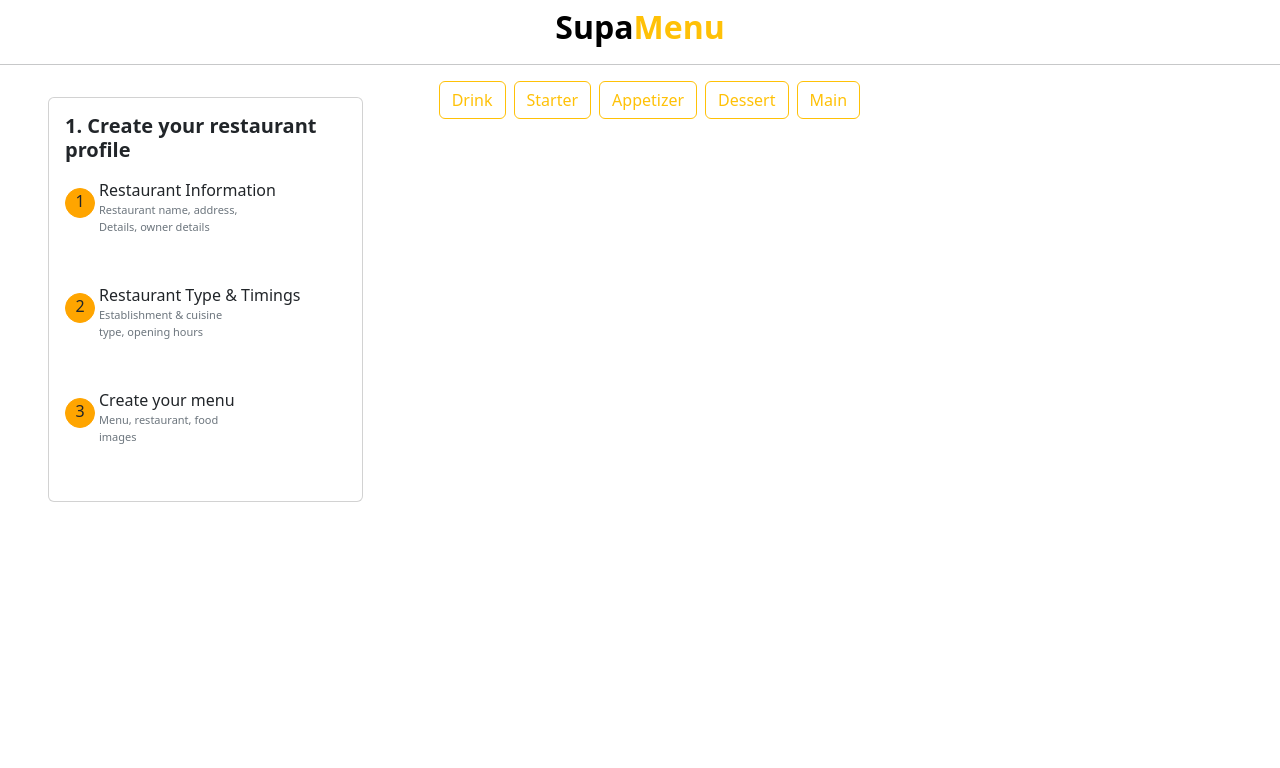
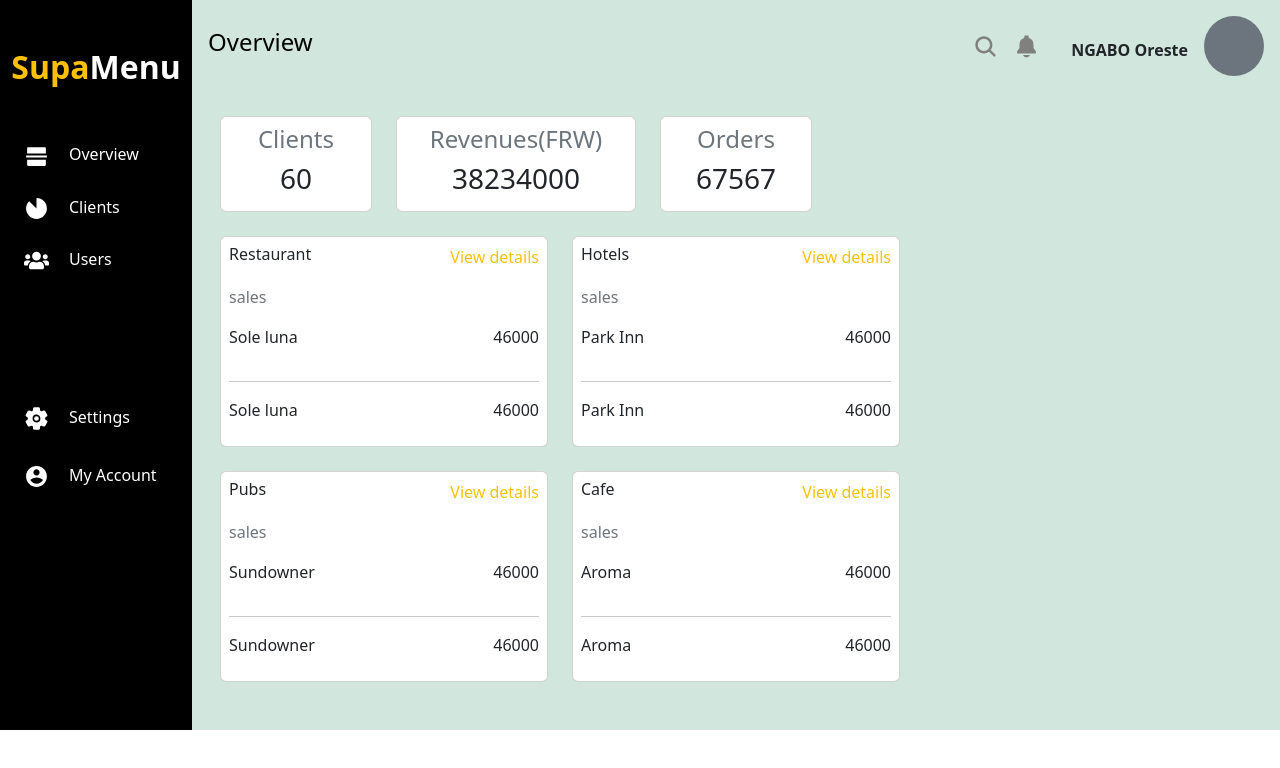
Before and after one commit to orestengabo0/Supa-menu-, a React (Vite) app in the folder Front-end/: page / in a window 1280 px wide. Shown: the top 768 px of the page. Built offline with nearby package versions, Linux system fonts and the light colour scheme.

Commit message:
income and customer analysis tables according to their categories

```diff
--- a/Front-end/src/App.tsx
+++ b/Front-end/src/App.tsx
@@ -6,12 +6,13 @@ import WelcomePage from "./components/WelcomePage/WelcomePage";
 import Clients from "./components/Clients/Clients";
 import AddClientForm from "./components/AddClientForm/AddClientForm";
 import Steps from "./components/AppUsageSteps/Steps";
+import Overview from "./components/Overview/Overview";
 
 const App = () => {
   return (
     <Router>
       <Routes>
-        <Route path="/" element={<Steps />}></Route>
+        <Route path="/" element={<Overview />}></Route>
         {/* <Route path="/signup" element={<SignUp />}></Route>
         <Route path="/signin" element={<SignIn />}></Route>
         <Route path="/clientTable" element={<Clients />}></Route>
--- a/Front-end/src/components/Clients/Clients.tsx
+++ b/Front-end/src/components/Clients/Clients.tsx
@@ -4,7 +4,6 @@ import styles from "./Clients.module.css";
 import SideBar from "../SideBar/SideBar";
 import AddClient from "../AddClientButton/AddClient";
 import ClientTable from "../TableClients/ClientTable";
-import { Link } from 'react-router-dom'
 
 const Clients = () => {
   const [showSearch, setShowSearch] = useState(false);
--- /dev/null
+++ b/Front-end/src/components/Overview/Overview.module.css
@@ -0,0 +1,5 @@
+.box {
+    height: 60px;
+    width: 60px;
+    border-radius: 50%;
+}
--- /dev/null
+++ b/Front-end/src/components/Overview/Overview.tsx
@@ -0,0 +1,98 @@
+import React, { useState } from "react";
+import SideBar from "../SideBar/SideBar";
+import { IoNotificationsSharp, IoSearch } from "react-icons/io5";
+import styles from "./Overview.module.css";
+import OverviewCard from "./OverviewCard";
+import OverviewCategoriesInfo from "./OverviewCategoriesInfo";
+
+const Overview = () => {
+  const [showSearch, setShowSearch] = useState(false);
+
+  const handleSearchClick = () => {
+    setShowSearch((prevState) => !prevState);
+  };
+
+  return (
+    <div className="d-flex">
+      <SideBar />
+      <div className="bg-success-subtle flex-grow-1">
+        <div className="p-3 d-flex justify-content-between align-items-center">
+          <h4 className="text-black">Overview</h4>
+          <div className="d-flex align-items-center">
+            <div
+              className="mx-3"
+              onClick={handleSearchClick}
+              style={{ cursor: "pointer" }}
+            >
+              <IoSearch color="gray" size={25} />
+            </div>
+            {showSearch && (
+              <input
+                type="text"
+                placeholder="Search..."
+                className="form-control mx-3"
+                style={{ width: "200px" }}
+              />
+            )}
+            <span>
+              <IoNotificationsSharp color="gray" size={25} />
+            </span>
+            <div className="d-flex align-items-center ms-3">
+              <p className="fw-semibold mx-3 mt-2 mb-0">NGABO Oreste</p>
+              <div className={`bg-secondary box ${styles["box"]}`}></div>
+            </div>
+          </div>
+        </div>
+        <div className="row mt-4 mx-3">
+          <div className="col-md-2">
+            <OverviewCard cardHeading="Clients" cardNumber={60} />
+          </div>
+          <div className="col-md-3">
+            <OverviewCard cardHeading="Revenues(FRW)" cardNumber={38234000} />
+          </div>
+          <div className="col-md-2">
+            <OverviewCard cardHeading="Orders" cardNumber={67567} />
+          </div>
+        </div>
+        <div>
+          <div className="mb-5">
+            <div className="row mt-4 mx-3">
+              <div className="col-md-4">
+                <OverviewCategoriesInfo
+                  category="Restaurant"
+                  consumer="Sole luna"
+                  consumerPrice={46000}
+                />
+              </div>
+              <div className="col-md-4">
+                <OverviewCategoriesInfo
+                  category="Hotels"
+                  consumer="Park Inn"
+                  consumerPrice={46000}
+                />
+              </div>
+            </div>
+            <div className="row mt-4 mx-3">
+              <div className="col-md-4">
+                <OverviewCategoriesInfo
+                  category="Pubs"
+                  consumer="Sundowner"
+                  consumerPrice={46000}
+                />
+              </div>
+              <div className="col-md-4">
+                <OverviewCategoriesInfo
+                  category="Cafe"
+                  consumer="Aroma"
+                  consumerPrice={46000}
+                />
+              </div>
+            </div>
+          </div>
+        </div>
+      </div>
+    </div>
+  );
+};
+
+export default Overview;
--- /dev/null
+++ b/Front-end/src/components/Overview/OverviewCard.tsx
@@ -0,0 +1,17 @@
+import React from "react";
+
+interface Props {
+  cardHeading: string;
+  cardNumber: number;
+}
+
+const OverviewCard = ({ cardHeading, cardNumber }: Props) => {
+  return (
+    <div className="card p-2">
+      <h3 className="text-secondary text-center fs-4">{cardHeading}</h3>
+      <h1 className="text-center fs-3">{cardNumber}</h1>
+    </div>
+  );
+};
+
+export default OverviewCard;
--- /dev/null
+++ b/Front-end/src/components/Overview/OverviewCategoriesInfo.tsx
@@ -0,0 +1,30 @@
+import React from 'react'
+
+interface Props {
+    category: string,
+    consumer: string,
+    consumerPrice: number,
+}
+
+const OverviewCategoriesInfo = ({category, consumer, consumerPrice}:Props) => {
+  return (
+    <div className='card p-2'>
+        <div className='d-flex justify-content-between'>
+            <h6>{category}</h6>
+            <p className='text-warning'>View details</p>
+        </div>
+        <p className='text-secondary'>sales</p>
+        <div className='d-flex justify-content-between'>
+            <p>{consumer}</p>
+            <p>{consumerPrice}</p>
+        </div>
+        <hr />
+        <div className='d-flex justify-content-between'>
+            <p>{consumer}</p>
+            <p>{consumerPrice}</p>
+        </div>
+    </div>
+  )
+}
+
+export default OverviewCategoriesInfo
```
